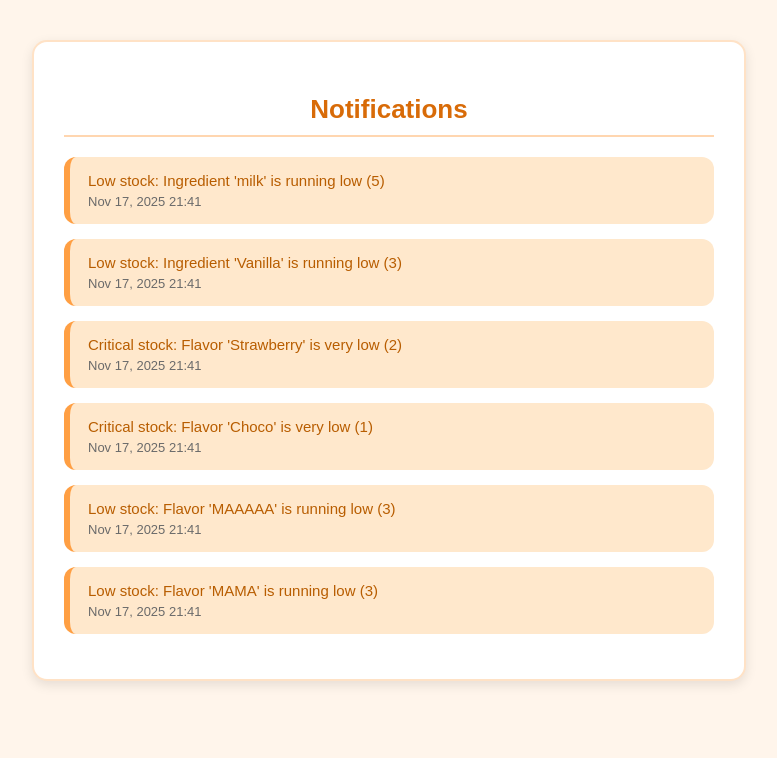
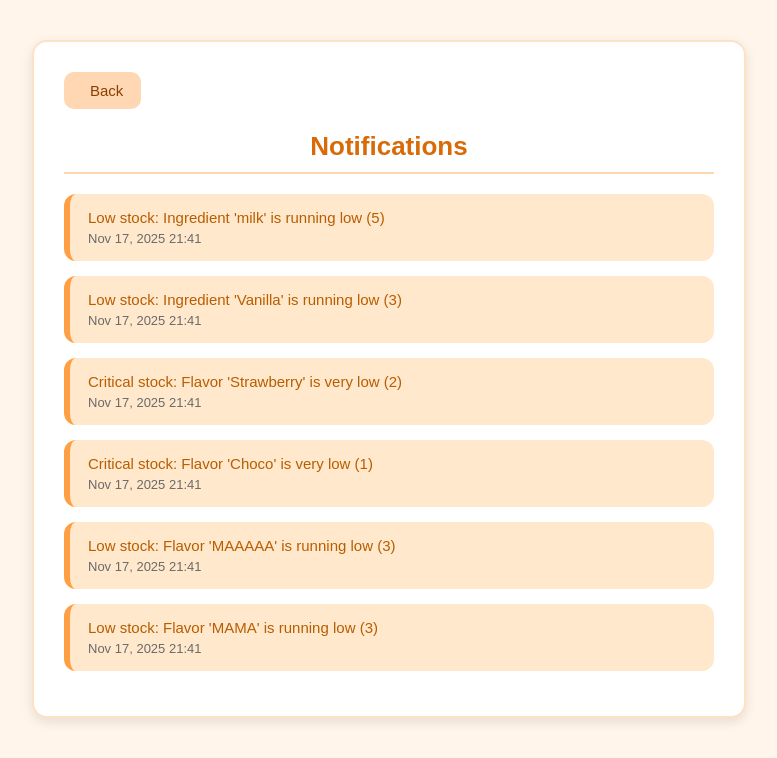
Before and after one commit to mgdejuan/Chillventory, a Django app: page /notifications/ in a window 1280 px wide. Shown: the top 758 px of the page, without its empty margins (251-1028 px from the left). Run offline with Django 5.2, Linux system fonts and the light colour scheme; a user stored in the database is signed in; data comes from the database, SQL or seed files in the repository; both versions use the stored data as it was after the commit.

Commit message:
finish na

```diff
--- a/sidebar/static/css/notifications.css
+++ b/sidebar/static/css/notifications.css
@@ -28,6 +28,25 @@ body {
     color: #d86b08; /* deep orange */
     border-bottom: 2px solid #ffd6b0;
     padding-bottom: 10px;
+}
+
+.back-btn {
+    background: #ffd7b3;   /* light soft orange */
+    color: #8a3e00;        /* deep orange text */
+    border: none;
+    padding: 10px 18px;
+    font-size: 15px;
+    border-radius: 10px;
+    cursor: pointer;
+    display: flex;
+    align-items: center;
+    gap: 8px;
+    transition: 0.25s;
+}
+
+.back-btn:hover {
+    background: #ffbf80;   /* darker orange on hover */
+    transform: translateX(-3px);
 }
 
 /* ---------------------------------------------------
--- a/sidebar/templates/sidebar/notifications.html
+++ b/sidebar/templates/sidebar/notifications.html
@@ -9,6 +9,9 @@
 </head>
 <body>
   <div class="notif-container">
+    <button onclick="window.history.back()" class="back-btn">
+          <i class="fa-solid fa-arrow-left"></i> Back
+        </button>
     <h2>Notifications</h2>
 
     {% if notifications %}
```
Also changed, not shown: dashboard/static/dashboard/css/log_history.css (+18 -0 lines), db.sqlite3.
